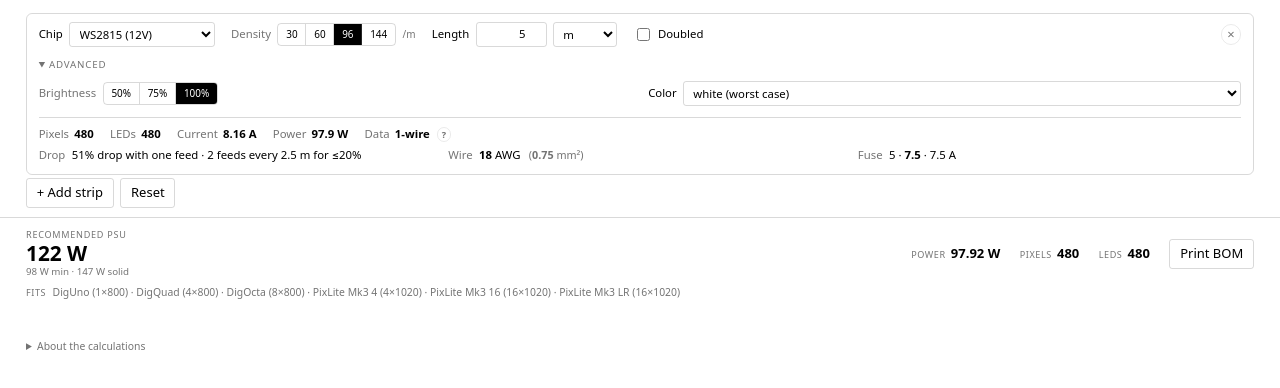
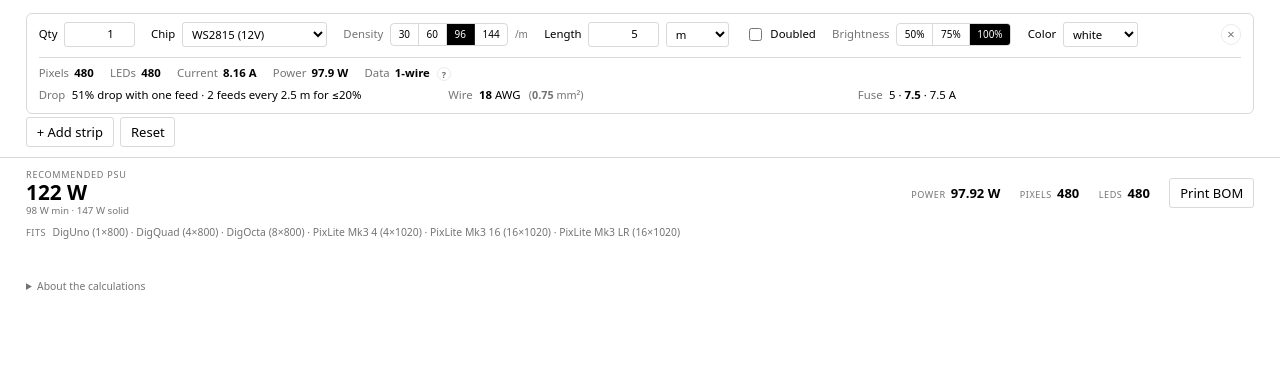
Before and after one commit to svartljus/calculed, a website with bundled scripts: page index.html in a window 1280 px wide. Built offline with nearby package versions, Linux system fonts and the light colour scheme.

Commit message:
feat: quantity field; drop Advanced fold; per-strip 'each' suffix when qty>1

```diff
--- a/app.js
+++ b/app.js
@@ -53,6 +53,7 @@ function makeDefaultStrip() {
     lengthMode: 'meters',
     length: 5,
     runs: 1,
+    quantity: 1,
     brightness: 255,
     colorMode: 'white',
     dataRunMeters: 0,
@@ -80,6 +81,7 @@ function renderStrip(strip) {
   node.querySelector('input[name="length"]').value = strip.length;
   node.querySelector('select[name="lengthMode"]').value = strip.lengthMode;
   node.querySelector('input[name="doubled"]').checked = strip.runs === 2;
+  node.querySelector('input[name="quantity"]').value = strip.quantity || 1;
   const brightnessRadio = node.querySelector(`input[name="brightness"][value="${strip.brightness}"]`);
   if (brightnessRadio) brightnessRadio.checked = true;
   node.querySelector('select[name="colorMode"]').value = strip.colorMode;
@@ -103,6 +105,7 @@ function readStripFromCard(card) {
     lengthMode: card.querySelector('select[name="lengthMode"]').value,
     length: Number(card.querySelector('input[name="length"]').value),
     runs: card.querySelector('input[name="doubled"]').checked ? 2 : 1,
+    quantity: Math.max(1, Number(card.querySelector('input[name="quantity"]').value) || 1),
     brightness: Number(card.querySelector('input[name="brightness"]:checked')?.value ?? 255),
     colorMode: card.querySelector('select[name="colorMode"]').value,
     dataRunMeters: 0,
@@ -126,11 +129,12 @@ function paintCard(card, strip) {
   const fuse = recommendFuse(perFeedCurrent);
   const data = dataRecommendation(strip, chip);
 
+  const q = strip.quantity || 1;
   const $ = name => card.querySelector(`output[name="${name}"]`);
-  $('pixels').value   = intOrDash(draw.pixels);
-  $('ledCount').value = intOrDash(draw.ledCount);
-  $('current').value  = fmt(draw.current_A);
-  $('power').value    = fmt(draw.power_W, 1);
+  $('pixels').value   = intOrDash(draw.pixels * q);
+  $('ledCount').value = intOrDash(draw.ledCount * q);
+  $('current').value  = fmt(draw.current_A * q);
+  $('power').value    = fmt(draw.power_W * q, 1);
 
   // Drop summary — lead with what happens with no power injection,
   // then offer the optional injection plan to reduce drop.
@@ -144,6 +148,7 @@ function paintCard(card, strip) {
   } else {
     summary = `${fmt(oneFeedDropPct)}% drop with one feed · ${inj.nFeeds} feeds every ${fmt(inj.injectEvery_m)} m for ≤${tolerancePct}%`;
   }
+  if (q > 1) summary += ` · per strip (× ${q})`;
   $('injectionSummary').value = summary;
 
   // Three tiers for AWG and fuse
@@ -169,6 +174,10 @@ function paintCard(card, strip) {
   const fuseSame = fuse.min === fuse.balanced && fuse.balanced === fuse.solid;
   setCollapsed('[data-tiered="wire"]', wireSame);
   setCollapsed('[data-tiered="fuse"]', fuseSame);
+
+  // "each" suffix on per-strip recommendations when quantity > 1
+  const eachLabel = q > 1 ? `each (× ${q})` : '';
+  card.querySelectorAll('.each-suffix').forEach(el => el.textContent = eachLabel);
 
   // Data — short label + tooltip
   const shortLabel = chip.protocol + (data.dataRunWarning ? ' ⚠' : '');
--- a/index.html
+++ b/index.html
@@ -47,6 +47,7 @@
     <li>
       <article>
         <fieldset class="strip-config">
+          <label>Qty <input type="number" name="quantity" min="1" max="999" value="1"></label>
           <label>Chip <select name="chipId"></select></label>
           <div class="field">
             <span class="field-label">Density</span>
@@ -66,12 +67,6 @@
             </select>
           </label>
           <label><input type="checkbox" name="doubled"> Doubled</label>
-          <button type="button" data-action="remove" class="remove-btn" aria-label="Remove strip">×</button>
-        </fieldset>
-
-        <details class="advanced" open>
-          <summary>Advanced</summary>
-          <fieldset>
           <div class="field">
             <span class="field-label">Brightness</span>
             <div class="pills" role="radiogroup" aria-label="Max brightness">
@@ -82,12 +77,12 @@
           </div>
           <label>Color
             <select name="colorMode">
-                <option value="white" selected>white (worst case)</option>
-                <option value="average">average (~⅓ duty)</option>
+              <option value="white" selected>white</option>
+              <option value="average">average</option>
             </select>
           </label>
+          <button type="button" data-action="remove" class="remove-btn" aria-label="Remove strip">×</button>
         </fieldset>
-        </details>
 
         <section data-results>
           <dl class="stats">
@@ -107,12 +102,14 @@
               <dd class="tiered" data-tiered="wire">
                 <output name="awgMin">—</output><span class="sep"> · </span><strong><output name="awgBalanced">—</output></strong><span class="sep"> · </span><output name="awgSolid">—</output> AWG
                 <span class="aux">(<output name="mm2Min">—</output><span class="sep"> · </span><strong><output name="mm2Balanced">—</output></strong><span class="sep"> · </span><output name="mm2Solid">—</output> mm²)</span>
+                <span class="each-suffix" data-each="wire"></span>
               </dd>
             </div>
             <div>
               <dt>Fuse</dt>
               <dd class="tiered" data-tiered="fuse">
                 <output name="fuseMin">—</output><span class="sep"> · </span><strong><output name="fuseBalanced">—</output></strong><span class="sep"> · </span><output name="fuseSolid">—</output> A
+                <span class="each-suffix" data-each="fuse"></span>
               </dd>
             </div>
           </dl>
--- a/src/calc.js
+++ b/src/calc.js
@@ -36,9 +36,10 @@ export function computeProjectTotals(strips, getChip) {
     // silent skip: stale chipId from old localStorage; UI surfaces unknown chips separately
     if (!chip) continue;
     const r = computeStripDraw(s, chip);
-    totalPower_W += r.power_W;
-    totalLeds   += r.ledCount;
-    totalPixels += r.pixels;
+    const q = s.quantity || 1;
+    totalPower_W += r.power_W * q;
+    totalLeds   += r.ledCount * q;
+    totalPixels += r.pixels * q;
   }
   // Three PSU tiers — same headroom factors as wire/fuse for consistency.
   const psu = {
--- a/style.css
+++ b/style.css
@@ -176,6 +176,10 @@ label:has(> input:disabled) { color: var(--muted); }
 }
 
 .aux { color: var(--muted); margin-left: 0.4rem; font-size: 0.95em; }
+.each-suffix { color: var(--muted); font-size: 0.85em; margin-left: 0.4rem; }
+
+/* Quantity input — narrow */
+input[name="quantity"] { width: 3.5rem; text-align: right; }
 
 /* Collapsed tiered display: hide min and solid, hide separators, drop tier hint */
 .tiered[data-collapsed] output[name$="Min"],
```
Lines whose indentation alone changed are shown as unchanged.
